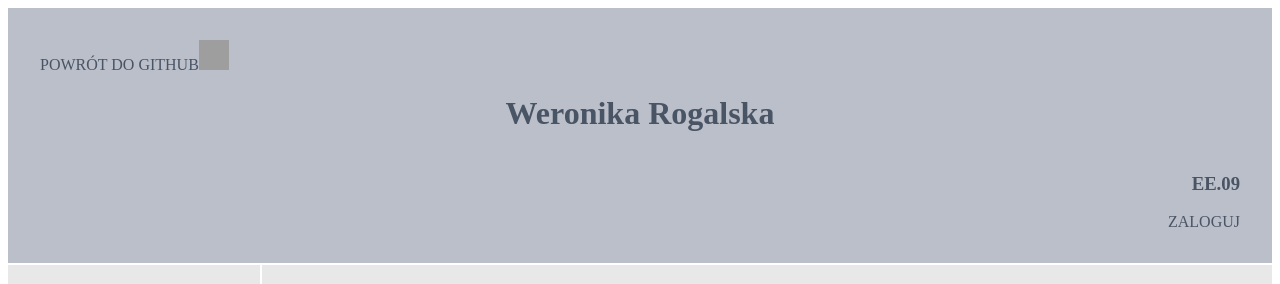
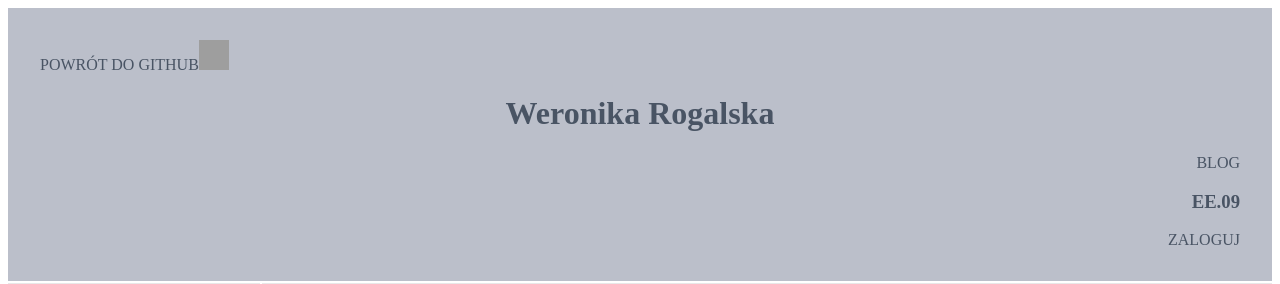
Before and after one commit to 3ti-2020/crud-wiele-do-wielu-weronika-rogalska, a PHP site: page / in a window 1280 px wide. Shown: the top 284 px of the page. Run offline with PHP 8.4, Linux system fonts and the light colour scheme; data that the repository does not hold is empty; grey boxes are pictures that could not be loaded.

Commit message:
Add files via upload

```diff
--- a/index.php
+++ b/index.php
@@ -21,6 +21,7 @@ if(isset($_SESSION['zalogowany']) && $_SESSION['zalogowany'] = 1){
 <div class="imie"><h1>Weronika Rogalska</h1></div>
 <div class="imie"><h3>zalogowano admin</h3></div>
 <div class="menu">
+    <div><a href='blog/blog.html'>BLOG</a></div>
     <div><h3><a href='egzamin/egzamin.html'>EE.09</a></h3></div>
     <div><a href='logowanie.php?akcja=wyloguj'>WYLOGUJ</a></div>
 </div>
@@ -100,6 +101,7 @@ if(isset($_SESSION['zalogowany']) && $_SESSION['zalogowany'] = 1){
     <div><a href="https://github.com/3ti-2020/crud-wiele-do-wielu-weronika-rogalska">POWRÓT DO GITHUB<img src="https://cdn4.iconfinder.com/data/icons/logos-and-brands-1/512/142_Github_logo_logos-512.png" height='30px' width='30px'></a></div>
 <div class="imie"><h1>Weronika Rogalska</h1></div>
 <div class="menu">
+    <div><a href='blog/blog.php'>BLOG</a></div>
     <div><h3><a href='egzamin/egzamin.html'>EE.09</a></h3></div>
     <div><a href="logowanie.php">ZALOGUJ</a></div>
 </div>
```
